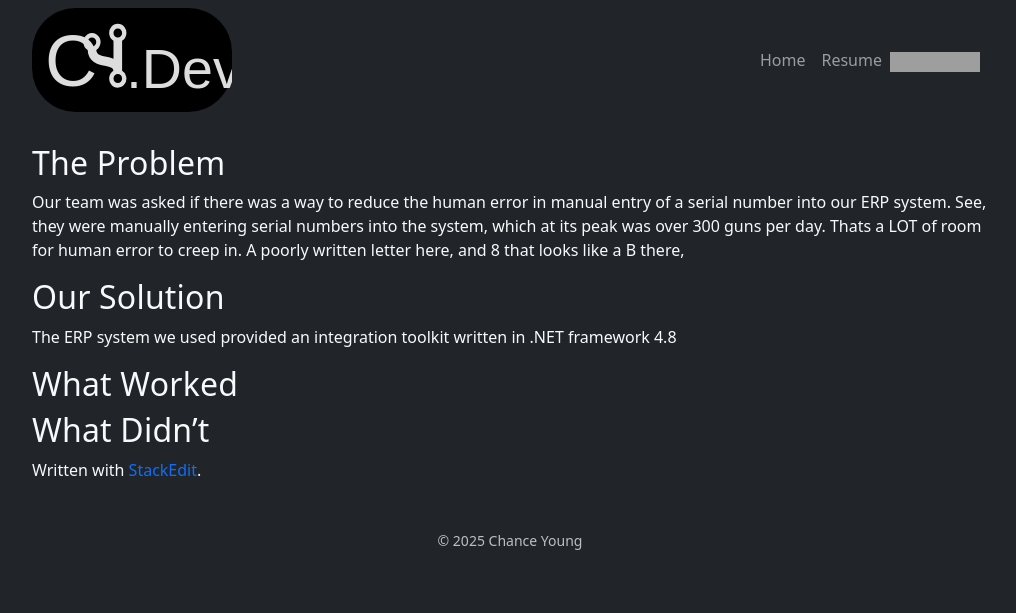
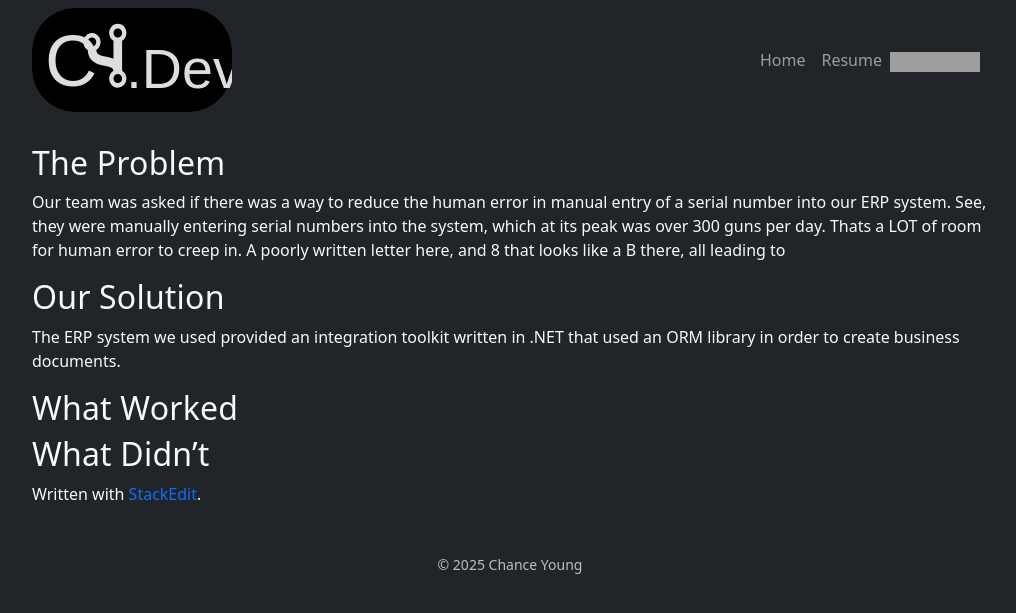
Before and after one commit to ChanceYoung/ChanceYoung.github.io, a Jekyll site: the page built from _projects/packagingversion1.md, in a window 1280 px wide. Shown: the top 613 px of the page, without its empty margins (130-1146 px from the left). Built offline with Jekyll 4.4.1, drawn with Linux system fonts in a browser that asks for light colours; grey boxes are pictures that could not be loaded.

Commit message:
_projects/packagingversion1.md updated from https://stackedit.io/

```diff
--- a/_projects/packagingversion1.md
+++ b/_projects/packagingversion1.md
@@ -7,14 +7,15 @@ featured: true
 layout: default
 ---
 ## The Problem
-Our team was asked if there was a way to reduce the human error in manual entry of a serial number into our ERP system. See, they were manually entering serial numbers into the system, which at its peak was over 300 guns per day. Thats a LOT of room for human error to creep in. A poorly written letter here, and 8 that looks like a B there,
+Our team was asked if there was a way to reduce the human error in manual entry of a serial number into our ERP system. See, they were manually entering serial numbers into the system, which at its peak was over 300 guns per day. Thats a LOT of room for human error to creep in. A poorly written letter here, and 8 that looks like a B there, all leading to
 
 ## Our Solution
-The ERP system we used provided an integration toolkit written in .NET framework 4.8
+The ERP system we used provided an integration toolkit written in .NET that used an ORM library in order to create business documents.
+
 ## What Worked
 ## What Didn't
 
 > Written with [StackEdit](https://stackedit.io/).
 <!--stackedit_data:
-eyJoaXN0b3J5IjpbLTExOTE5ODEyMDBdfQ==
+eyJoaXN0b3J5IjpbLTg4NTQ1NjU0OF19
 -->
```
